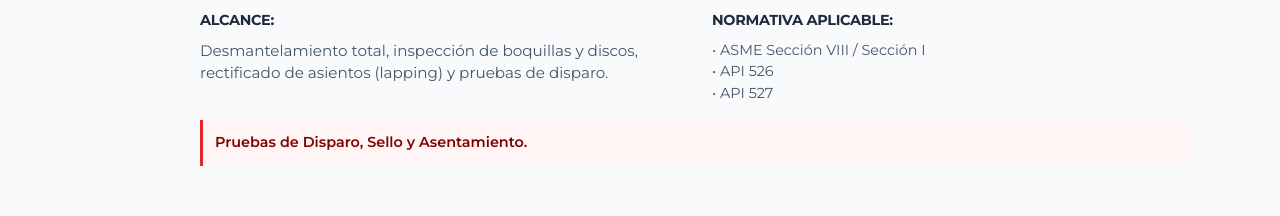
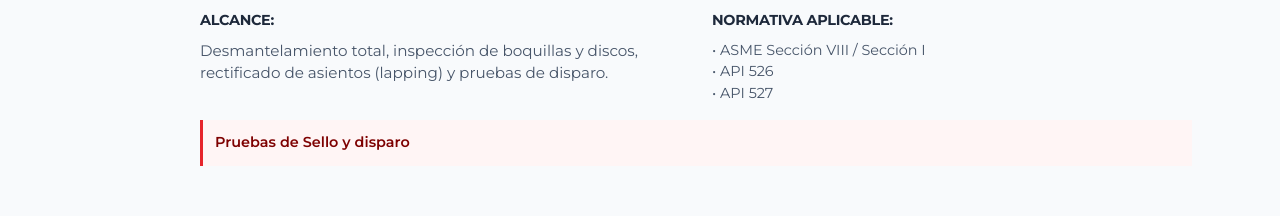
Before and after one commit to Proyectos-Nexatech/valve-quotation, a Next.js app: page / in a window 1280 px wide. Shown: the part 3820-4036 px from the top of the page. Built offline with nearby package versions, Linux system fonts and the light colour scheme.

Commit message:
content: update safety valves tests text

```diff
--- a/src/components/landing/Portfolio.tsx
+++ b/src/components/landing/Portfolio.tsx
@@ -180,7 +180,7 @@ export const Portfolio = () => {
                 </div>
               </div>
               <p style={{ marginTop: '1rem', padding: '0.75rem', backgroundColor: '#FFF5F5', borderLeft: '3px solid var(--color-red-bright)', fontSize: '0.9rem', color: 'var(--color-maroon)', fontWeight: 600 }}>
-                Pruebas de Disparo, Sello y Asentamiento.
+                Pruebas de Sello y disparo
               </p>
             </div>
           </div>
```
